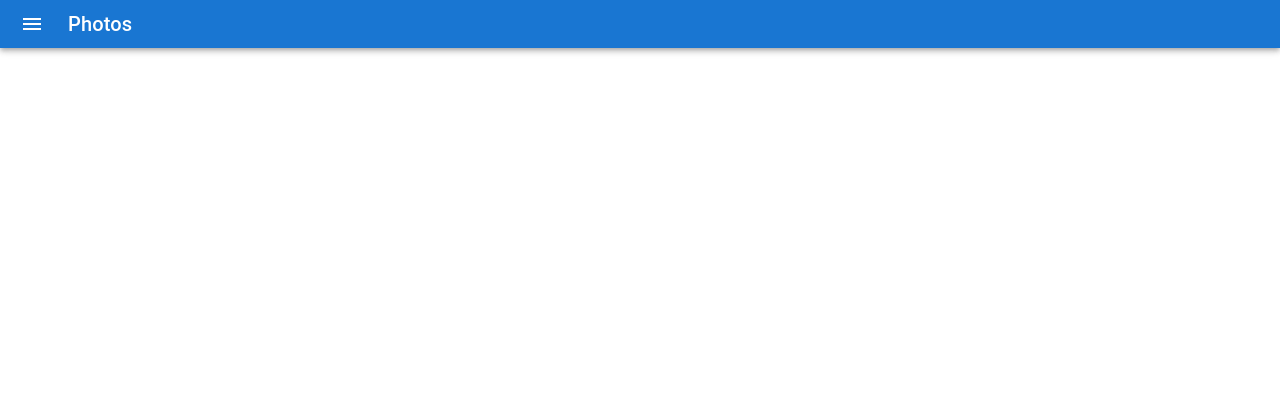
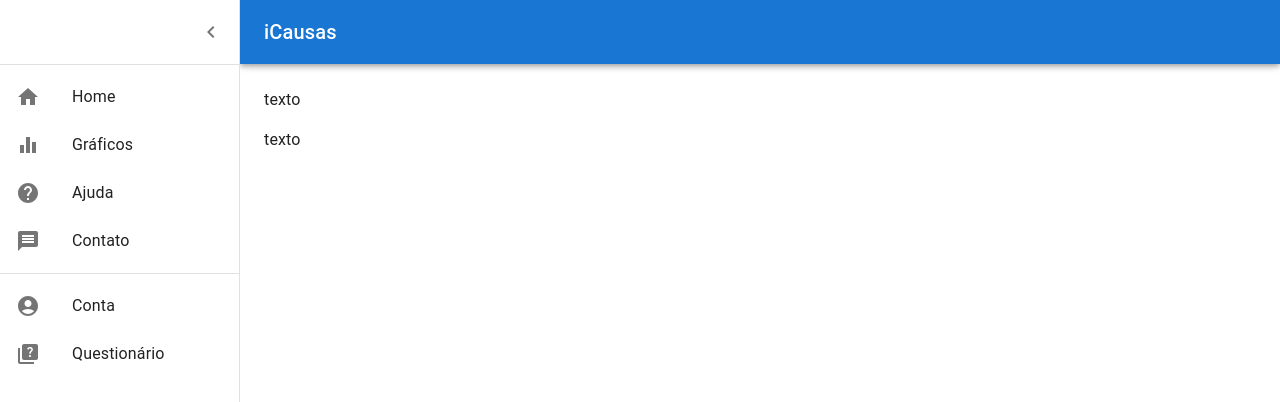
Before and after one commit to josedhontas/iCausas-interface, a React (Create React App) app in the folder icausas/: page / in a window 1280 px wide. Both pictures are taken after a click on the button "open drawer". Shown: the top 402 px of the page. Built offline with nearby package versions, Linux system fonts and the light colour scheme.

Commit message:
barramenu

```diff
--- a/icausas/package.json
+++ b/icausas/package.json
@@ -3,9 +3,12 @@
   "version": "0.1.0",
   "private": true,
   "dependencies": {
+    "@emotion/react": "^11.10.5",
+    "@emotion/styled": "^11.10.5",
     "@material-ui/core": "^4.12.4",
     "@material-ui/icons": "^4.11.3",
     "@mui/icons-material": "^5.11.0",
+    "@mui/material": "^5.11.6",
     "@testing-library/jest-dom": "^5.16.5",
     "@testing-library/react": "^13.4.0",
     "@testing-library/user-event": "^13.5.0",
--- a/icausas/src/Components/barramenu.js
+++ b/icausas/src/Components/barramenu.js
@@ -1,24 +1,162 @@
 import React from 'react';
-import AppBar from '@mui/material/AppBar';
+import { styled, useTheme } from '@mui/material/styles';
 import Box from '@mui/material/Box';
+import Drawer from '@mui/material/Drawer';
+import CssBaseline from '@mui/material/CssBaseline';
+import MuiAppBar from '@mui/material/AppBar';
 import Toolbar from '@mui/material/Toolbar';
+import List from '@mui/material/List';
 import Typography from '@mui/material/Typography';
+import Divider from '@mui/material/Divider';
 import IconButton from '@mui/material/IconButton';
 import MenuIcon from '@mui/icons-material/Menu';
+import ChevronLeftIcon from '@mui/icons-material/ChevronLeft';
+import ChevronRightIcon from '@mui/icons-material/ChevronRight';
+import ListItem from '@mui/material/ListItem';
+import ListItemButton from '@mui/material/ListItemButton';
+import ListItemIcon from '@mui/material/ListItemIcon';
+import ListItemText from '@mui/material/ListItemText';
+import QuizIcon from '@mui/icons-material/Quiz';
+import HomeIcon from '@mui/icons-material/Home';
+import AccountCircleIcon from '@mui/icons-material/AccountCircle';
+import EqualizerIcon from '@mui/icons-material/Equalizer';
+import HelpIcon from '@mui/icons-material/Help';
+import MessageIcon from '@mui/icons-material/Message';
+const drawerWidth = 240;
 
-export default function barramenu() {
+const Main = styled('main', { shouldForwardProp: (prop) => prop !== 'open' })(
+  ({ theme, open }) => ({
+    flexGrow: 1,
+    padding: theme.spacing(3),
+    transition: theme.transitions.create('margin', {
+      easing: theme.transitions.easing.sharp,
+      duration: theme.transitions.duration.leavingScreen,
+    }),
+    marginLeft: `-${drawerWidth}px`,
+    ...(open && {
+      transition: theme.transitions.create('margin', {
+        easing: theme.transitions.easing.easeOut,
+        duration: theme.transitions.duration.enteringScreen,
+      }),
+      marginLeft: 0,
+    }),
+  }),
+);
+
+const AppBar = styled(MuiAppBar, {
+  shouldForwardProp: (prop) => prop !== 'open',
+})(({ theme, open }) => ({
+  transition: theme.transitions.create(['margin', 'width'], {
+    easing: theme.transitions.easing.sharp,
+    duration: theme.transitions.duration.leavingScreen,
+  }),
+  ...(open && {
+    width: `calc(100% - ${drawerWidth}px)`,
+    marginLeft: `${drawerWidth}px`,
+    transition: theme.transitions.create(['margin', 'width'], {
+      easing: theme.transitions.easing.easeOut,
+      duration: theme.transitions.duration.enteringScreen,
+    }),
+  }),
+}));
+
+const DrawerHeader = styled('div')(({ theme }) => ({
+  display: 'flex',
+  alignItems: 'center',
+  padding: theme.spacing(0, 1),
+  // necessary for content to be below app bar
+  ...theme.mixins.toolbar,
+  justifyContent: 'flex-end',
+}));
+
+export default function Barramenu() {
+  const theme = useTheme();
+  const [open, setOpen] = React.useState(false);
+
+  const handleDrawerOpen = () => {
+    setOpen(true);
+  };
+
+  const handleDrawerClose = () => {
+    setOpen(false);
+  };
+
   return (
-    <Box sx={{ flexGrow: 1 }}>
-      <AppBar position="static">
-        <Toolbar variant="dense">
-          <IconButton edge="start" color="inherit" aria-label="menu" sx={{ mr: 2 }}>
+    <Box sx={{ display: 'flex' }}>
+      <CssBaseline />
+      <AppBar position="fixed" open={open}>
+        <Toolbar>
+          <IconButton
+            color="inherit"
+            aria-label="open drawer"
+            onClick={handleDrawerOpen}
+            edge="start"
+            sx={{ mr: 2, ...(open && { display: 'none' }) }}
+          >
             <MenuIcon />
           </IconButton>
-          <Typography variant="h6" color="inherit" component="div">
-            Photos
+          <Typography variant="h6" noWrap component="div">
+            iCausas
           </Typography>
         </Toolbar>
       </AppBar>
+      <Drawer
+        sx={{
+          width: drawerWidth,
+          flexShrink: 0,
+          '& .MuiDrawer-paper': {
+            width: drawerWidth,
+            boxSizing: 'border-box',
+          },
+        }}
+        variant="persistent"
+        anchor="left"
+        open={open}
+      >
+        <DrawerHeader>
+          <IconButton onClick={handleDrawerClose}>
+            {theme.direction === 'ltr' ? <ChevronLeftIcon /> : <ChevronRightIcon />}
+          </IconButton>
+        </DrawerHeader>
+        <Divider />
+        <List>
+          {['Home', 'Gráficos', 'Ajuda', 'Contato'].map((text, index) => (
+            <ListItem key={text} disablePadding>
+              <ListItemButton>
+                <ListItemIcon>
+                  {index === 0 && <HomeIcon/>}
+                  {index === 1 && <EqualizerIcon/>}
+                  {index === 2 && <HelpIcon />}
+                  {index === 3 && <MessageIcon />}
+                </ListItemIcon>
+                <ListItemText primary={text} />
+              </ListItemButton>
+            </ListItem>
+          ))}
+        </List>
+        <Divider />
+        <List>
+          {['Conta', 'Questionário'].map((text, index) => (
+            <ListItem key={text} disablePadding>
+              <ListItemButton>
+                <ListItemIcon>
+                  {index % 2 === 0 ? <AccountCircleIcon /> : <QuizIcon/>}
+                </ListItemIcon>
+                <ListItemText primary={text} />
+              </ListItemButton>
+            </ListItem>
+          ))}
+        </List>
+      </Drawer>
+      <Main open={open}>
+        <DrawerHeader />
+        <Typography paragraph>
+          texto
+        </Typography>
+        <Typography paragraph>
+          texto
+        </Typography>
+      </Main>
     </Box>
   );
 }
```
Also changed, not shown: 1 other file (tests, documents, lock files or other folders).
